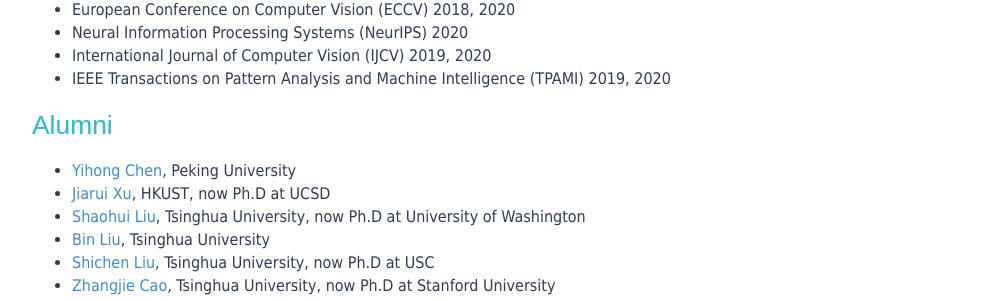
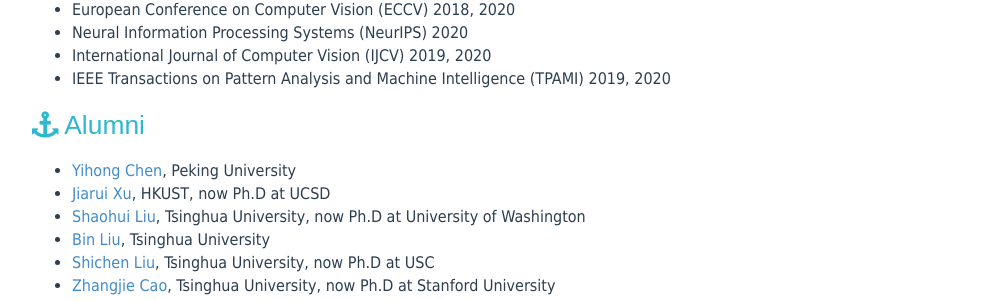
Before and after one commit to caoyue10/caoyue10.github.io, a Jekyll site: the page built from index.html, in a window 1280 px wide. Shown: the part 1777-2078 px from the top of the page, without its empty margins (138-1136 px from the left). Built offline with Jekyll 4.4.1, drawn with Linux system fonts in a browser that asks for light colours; the list of posts is cut into pages by our own code.

Commit message:
Update index.html

```diff
--- a/index.html
+++ b/index.html
@@ -141,7 +141,7 @@
 
 <div class="service">
     <header>
-        <h1><i class="fa fa-address-book"></i>Alumni</h1>
+        <h1><i class="fa fa-anchor"></i> Alumni</h1>
     </header>
 	<p>
 	<ul>
```
